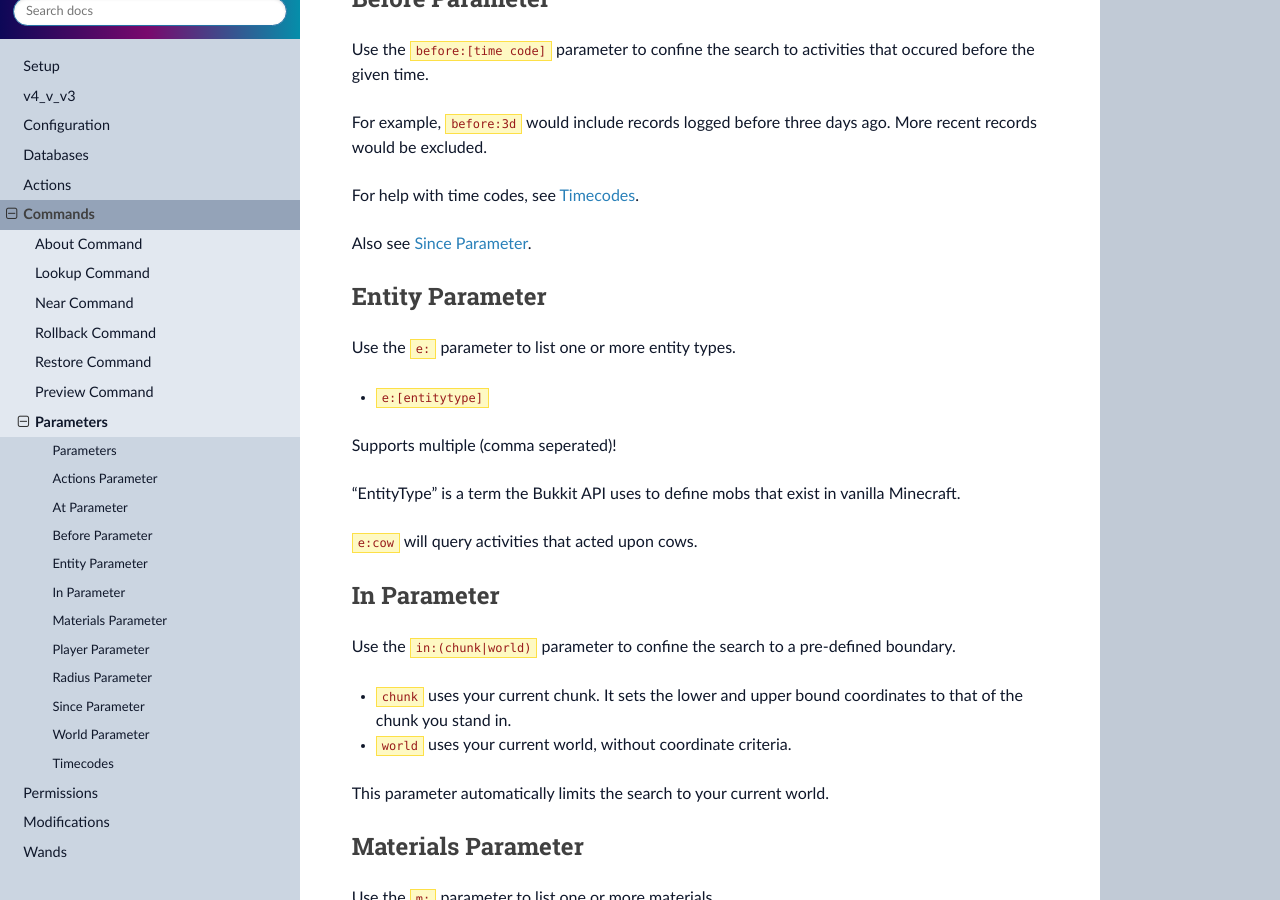
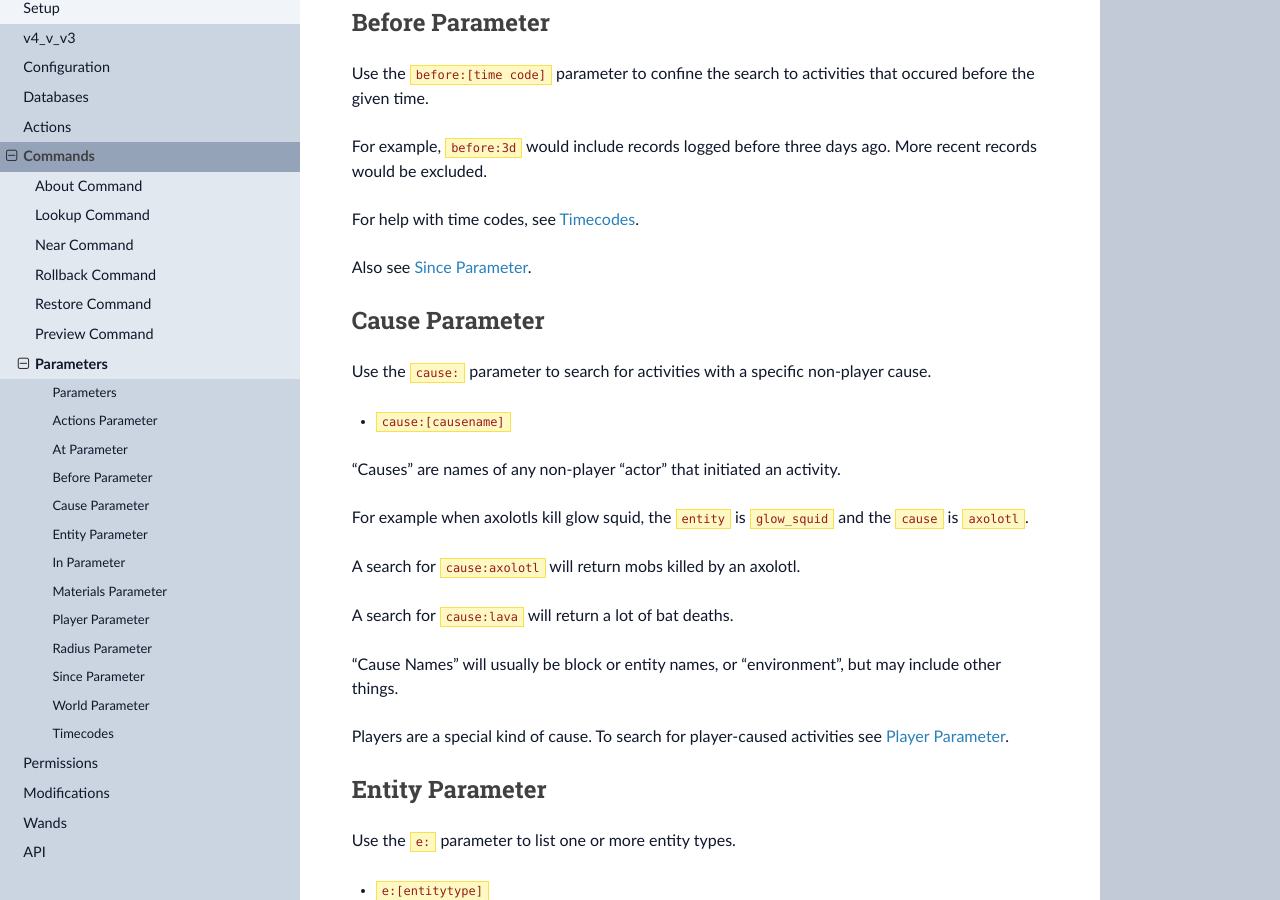
Before and after one commit to prism/prism-docs, a Sphinx documentation site: the page built from docs/source/commands/parameters.rst, in a window 1280 px wide and 900 px high, scrolled down 1887 px. Built offline with Sphinx 7.4.7 and the Read the Docs theme 2.0.0, drawn with Linux system fonts in a browser that asks for light colours.

Commit message:
Adds cause param

```diff
--- /dev/null
+++ b/docs/source/api.rst
@@ -0,0 +1,4 @@
+API
+===
+
+Coming soon.
--- a/docs/source/commands/parameters.rst
+++ b/docs/source/commands/parameters.rst
@@ -64,10 +64,31 @@ For help with time codes, see :ref:`timecodes`.
 
 Also see :ref:`since`.
 
+.. _cause:
+
+Cause Parameter
+-------------------
+
+Use the ``cause:`` parameter to search for activities with a specific non-player cause.
+
+- ``cause:[causename]``
+
+"Causes" are names of any non-player "actor" that initiated an activity.
+
+For example when axolotls kill glow squid, the ``entity`` is ``glow_squid`` and the ``cause`` is ``axolotl``.
+
+A search for ``cause:axolotl`` will return mobs killed by an axolotl.
+
+A search for ``cause:lava`` will return a lot of bat deaths.
+
+"Cause Names" will usually be block or entity names, or "environment", but may include other things.
+
+Players are a special kind of cause. To search for player-caused activities see :ref:`player`.
+
 .. _entity:
 
 Entity Parameter
--------------------
+----------------
 
 Use the ``e:`` parameter to list one or more entity types.
 
--- a/docs/source/index.rst
+++ b/docs/source/index.rst
@@ -23,6 +23,7 @@ Contents
    permissions
    modifications
    wands
+   api
 
 
 History TL;DR
```
Also changed, not shown: docs/source/commands.rst (line endings or trailing spaces).
